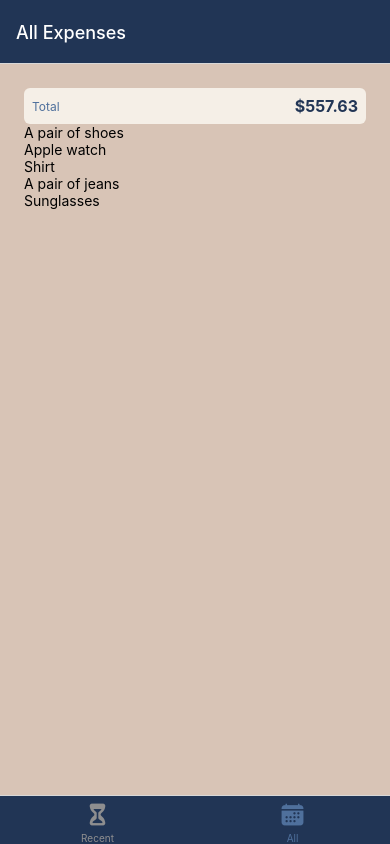
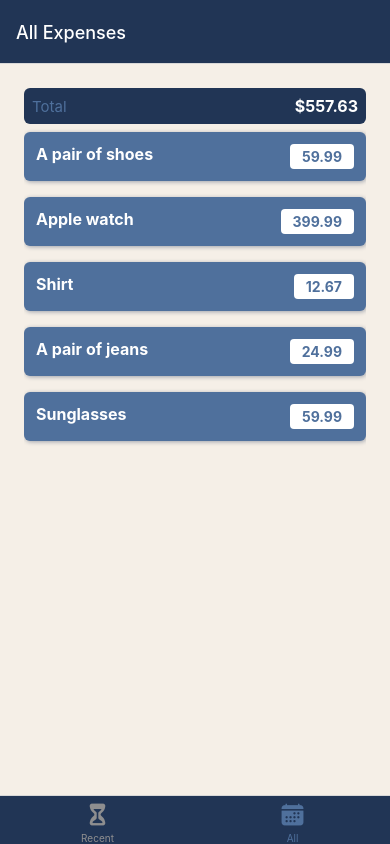
Before and after one commit to MorgynKass/React-Native-Expense-App, a React Native app: screen /AllExpenses in a window 390 px wide. Built offline with nearby package versions, Linux system fonts and the light colour scheme.

Commit message:
outputting and styling expense items

```diff
--- /dev/null
+++ b/components/ExpensesOutput/ExpenseItem.js
@@ -0,0 +1,59 @@
+import { View, Pressable, StyleSheet, Text } from "react-native";
+
+import { GlobalStyles } from "../../constants/styles";
+
+function ExpenseItem({ description, date, amount }) {
+  return (
+    <Pressable>
+      <View style={styles.item}>
+        <View>
+          <Text style={[styles.description, styles.textBase]}>
+            {description}
+          </Text>
+          <Text style={styles.textBase}>{date}</Text>
+        </View>
+        <View style={styles.amountContainer}>
+          <Text style={styles.amount}>{amount}</Text>
+        </View>
+      </View>
+    </Pressable>
+  );
+}
+
+const styles = StyleSheet.create({
+  item: {
+    padding: 12,
+    marginVertical: 8,
+    backgroundColor: GlobalStyles.colors.blue,
+    flexDirection: "row",
+    justifyContent: "space-between",
+    borderRadius: 6,
+    elevation: 3,
+    shadowColor: GlobalStyles.colors.darkBlue,
+    shadowRadius: 4,
+    shadowOffset: { width: 1, height: 1 },
+    shadowOpacity: 0.4,
+  },
+  textBase: {
+    color: "white",
+  },
+  description: {
+    fontSize: 16,
+    marginBottom: 4,
+    fontWeight: "bold",
+  },
+  amountContainer: {
+    paddingHorizontal: 12,
+    paddingVertical: 4,
+    backgroundColor: "white",
+    justifyContent: "center",
+    alignItems: "center",
+    borderRadius: 4,
+  },
+  amount: {
+    color: GlobalStyles.colors.blue,
+    fontWeight: "bold",
+  },
+});
+
+export default ExpenseItem;
--- a/components/ExpensesOutput/ExpensesList.js
+++ b/components/ExpensesOutput/ExpensesList.js
@@ -1,7 +1,14 @@
 import { FlatList, Text } from "react-native";
+import ExpenseItem from "./ExpenseItem";
 
 function renderExpenseItem({ item }) {
-  return <Text>{item.description}</Text>;
+  return (
+    <ExpenseItem
+      description={item.description}
+      date={item.data}
+      amount={item.amount}
+    />
+  );
 }
 
 function ExpensesList({ expenses }) {
--- a/components/ExpensesOutput/ExpensesOutput.js
+++ b/components/ExpensesOutput/ExpensesOutput.js
@@ -53,8 +53,10 @@ const styles = StyleSheet.create({
   container: {
     flex: 1,
     justifyContent: "center",
-    padding: 24,
-    backgroundColor: GlobalStyles.colors.beige,
+    paddingHorizontal: 24,
+    paddingTop: 24,
+    paddingBottom: 0,
+    backgroundColor: GlobalStyles.colors.lightBeige,
   },
 });
 
--- a/components/ExpensesOutput/ExpensesSummary.js
+++ b/components/ExpensesOutput/ExpensesSummary.js
@@ -18,20 +18,20 @@ function ExpensesSummary({ intervalName, expenses }) {
 const styles = StyleSheet.create({
   container: {
     padding: 8,
-    backgroundColor: GlobalStyles.colors.lightBeige,
+    backgroundColor: GlobalStyles.colors.darkBlue,
     borderRadius: 6,
     flexDirection: "row",
     justifyContent: "space-between",
     alignItems: "center",
   },
   intervalText: {
-    fontSize: 12,
+    fontSize: 15,
     color: GlobalStyles.colors.blue,
   },
   sumText: {
     fontSize: 16,
     fontWeight: "bold",
-    color: GlobalStyles.colors.darkBlue,
+    color: "white",
   },
 });
 
```
